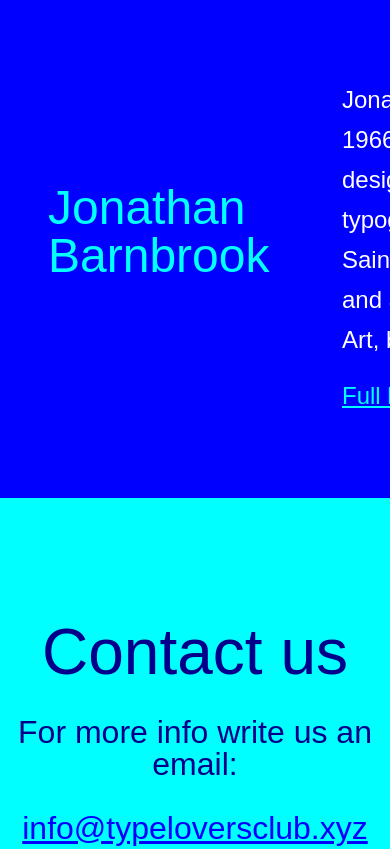
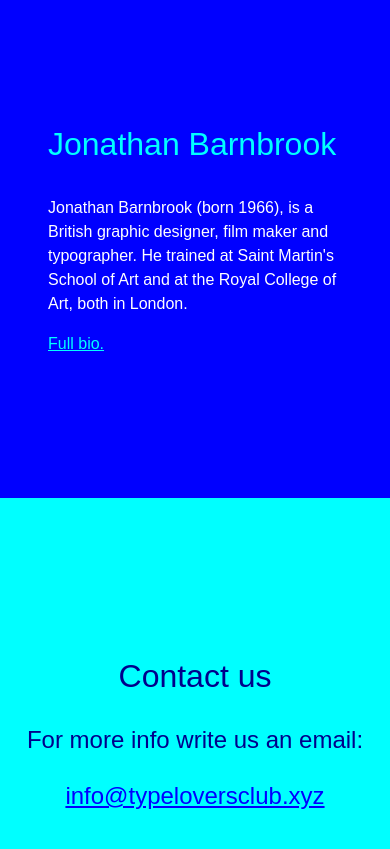
Before and after one commit to eduairet/type-lovers-club, a plain HTML site: page index.html in a window 390 px wide. Shown: the part 846-1695 px from the top of the page. Drawn offline with Linux system fonts and the light colour scheme; a web font is replaced by a local one.

Commit message:
Responsive correction

```diff
--- a/index.html
+++ b/index.html
@@ -20,11 +20,11 @@
       <div class="grid-element second bio">
         <h4>Jonathan Barnbrook</h4>
         <p>Jonathan Barnbrook (born 1966), is a British graphic designer, film maker and typographer. He trained at Saint Martin's School of Art and at the Royal College of Art, both in London.</p>
-        <a href="https://en.wikipedia.org/wiki/Jonathan_Barnbrook" target="blank">Full bio.</a>
+        <p><a href="https://en.wikipedia.org/wiki/Jonathan_Barnbrook" target="blank">Full bio.</a></p>
       </div>
     </section>
     <section id="contact">
-      <div class="grid-element first">
+      <div class="grid-element first contact">
         <h3>Contact us</h3>
         <h5>For more info write us an email:</h5>
         <h5><a href="#">info@typeloversclub.xyz</a></h5>
--- a/styles.css
+++ b/styles.css
@@ -209,16 +209,46 @@ footer {
         text-align: center;
         flex-basis: calc(100%/3);
     }
+
+    section {
+        grid-template-columns: 100%;
+    }
     .first {
         grid-column-start: 1;
         grid-row-start: 1;
     }
     .second {
-        grid-column-start: 1;
+        grid-column: 1;
         grid-row-start: 2;
     }
     .grid-element {
-        grid-column-end: span 2;
+        grid-column-end: span 1;
         grid-row-end: span 1;
     }
+
+    .bio h4 {
+        font-size: 2rem;
+        line-height: 2.5rem;
+    }
+    .bio p {
+        font-size: 1rem;
+        line-height: 1.5rem;
+    }
+    .bio a {
+        font-size: 1rem;
+        line-height: 1.5rem;
+    }
+
+    .contact h3 {
+        font-size: 2rem;
+        line-height: 2.5rem;
+    }
+    .contact h5 {
+        font-size: 1.5rem;
+        line-height: 1.5rem;
+    }
+
+    .var-font-art {
+        font-size: 2.2rem;
+    }
 }
```
